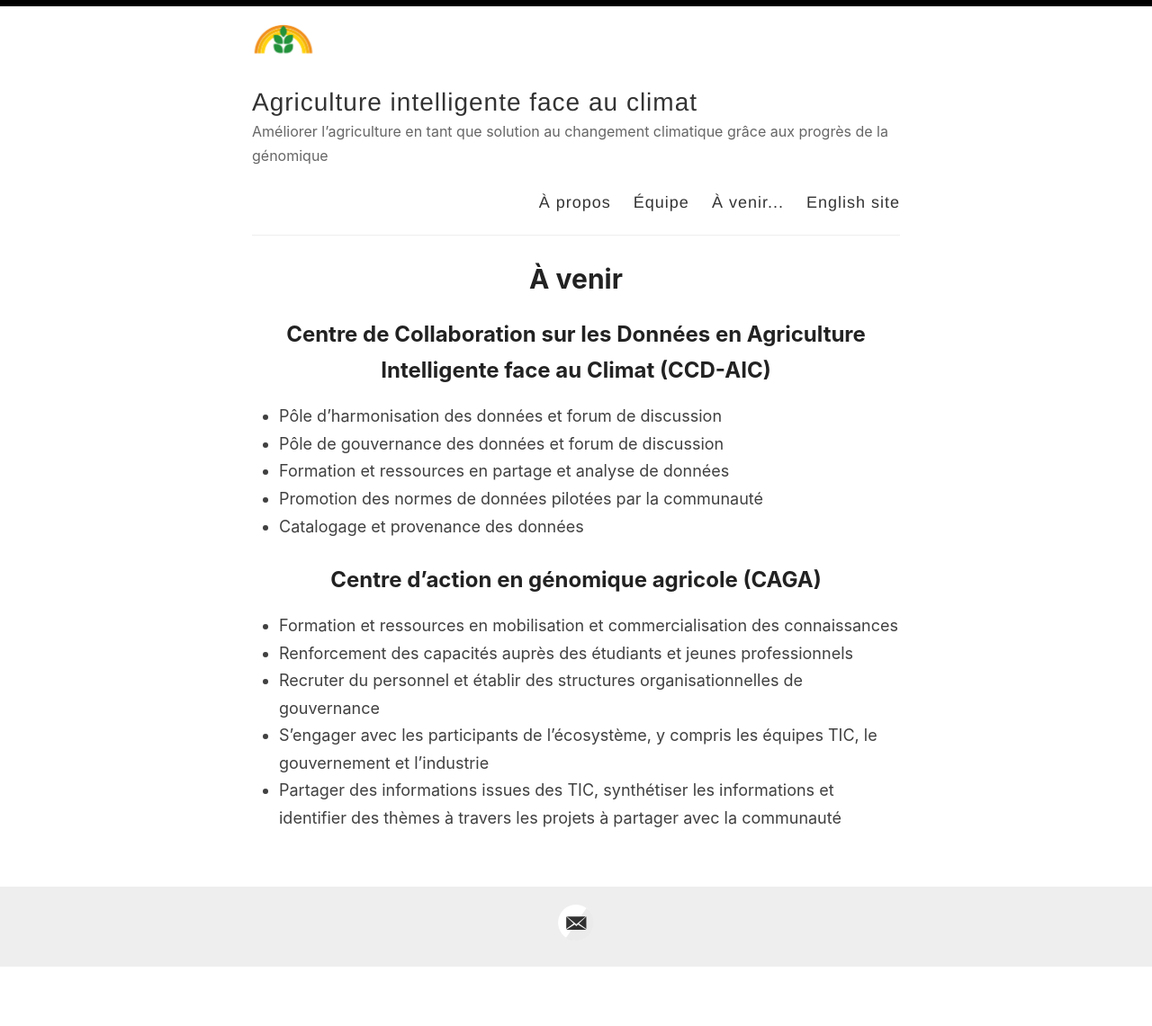
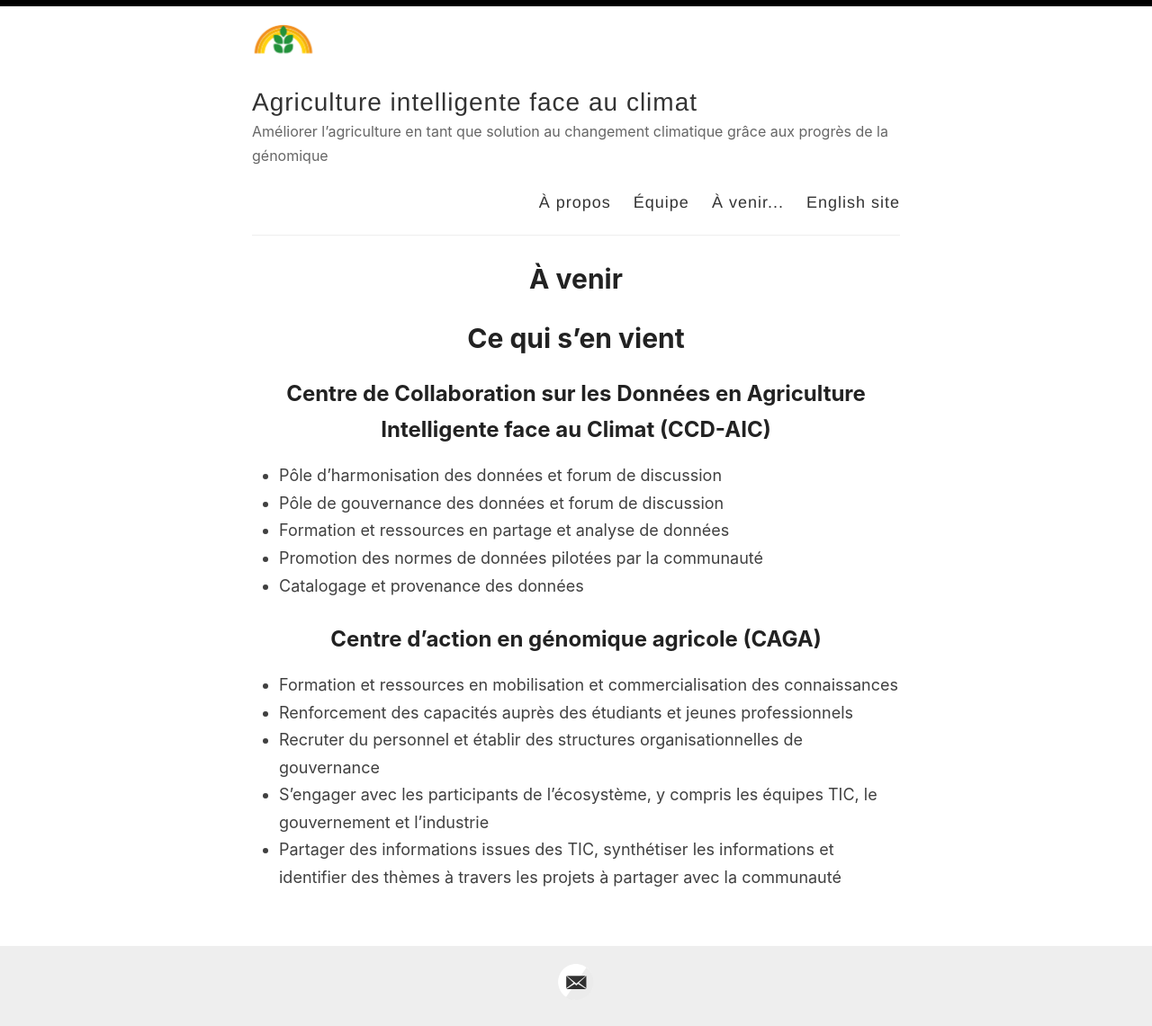
Before and after one commit to ClimateSmartAg/ClimateSmartAg-website-fr, a Jekyll site: the page built from _pages/coming.md, in a window 1280 px wide. Shown: the whole page at 90% size. Built offline with Jekyll 4.4.1, drawn with Linux system fonts in a browser that asks for light colours; before the commit the page ends 1075 px from its top, so only the background shows below that.

Commit message:
Update coming.md

```diff
--- a/_pages/coming.md
+++ b/_pages/coming.md
@@ -3,6 +3,8 @@ layout: page
 title: À venir
 permalink: /coming/
 ---
+
+# Ce qui s'en vient
 
 ## Centre de Collaboration sur les Données en Agriculture Intelligente face au Climat (CCD-AIC)
 - Pôle d'harmonisation des données et forum de discussion
```
